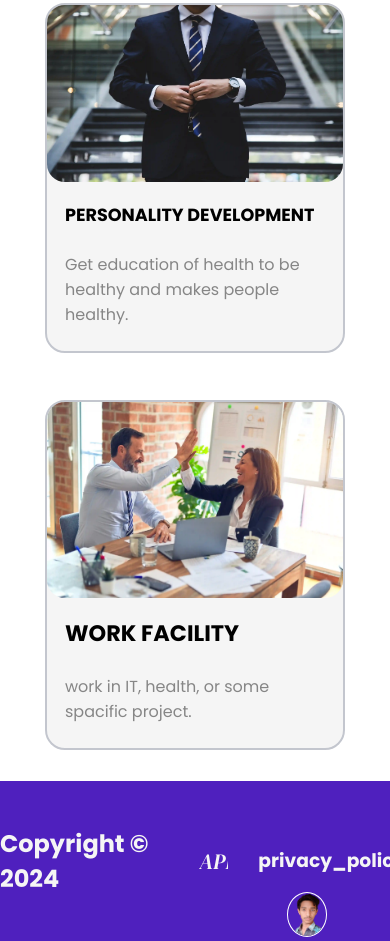
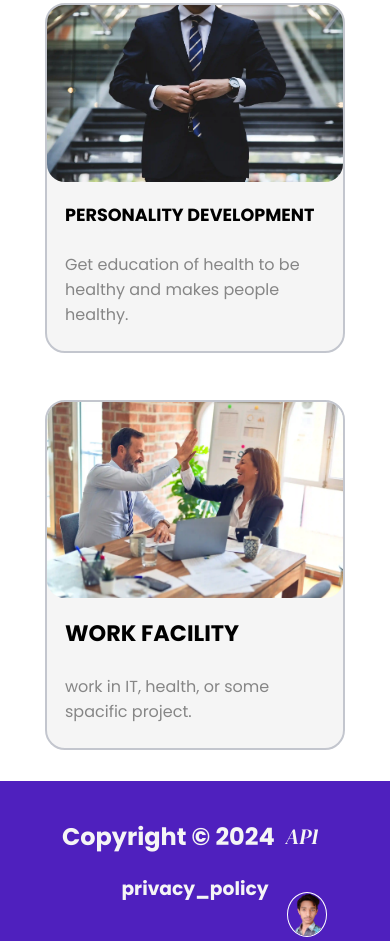
Before and after one commit to subratamondal1029/api-project, a plain HTML site: page index.html in a window 390 px wide. Shown: the part 1796-2737 px from the top of the page. Drawn offline with nearby package versions, Linux system fonts and the light colour scheme; a web font is replaced by a local one.

Commit message:
making footer responsive

```diff
--- a/css-files/responsive.css
+++ b/css-files/responsive.css
@@ -66,6 +66,10 @@
 /* only for mobile devices */
 @media only screen and (max-width: 455px) {
 
+    footer{
+        flex-direction: column;
+    }
+
     #disclaimer_content ul li p{
         font-size: 25px;
     }
```
